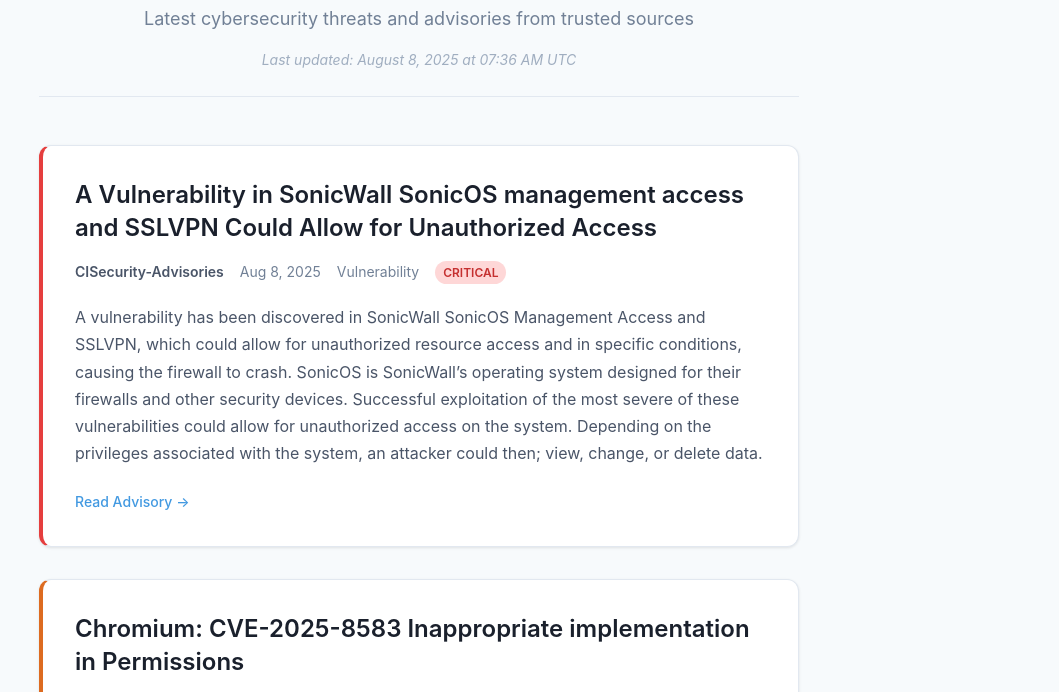
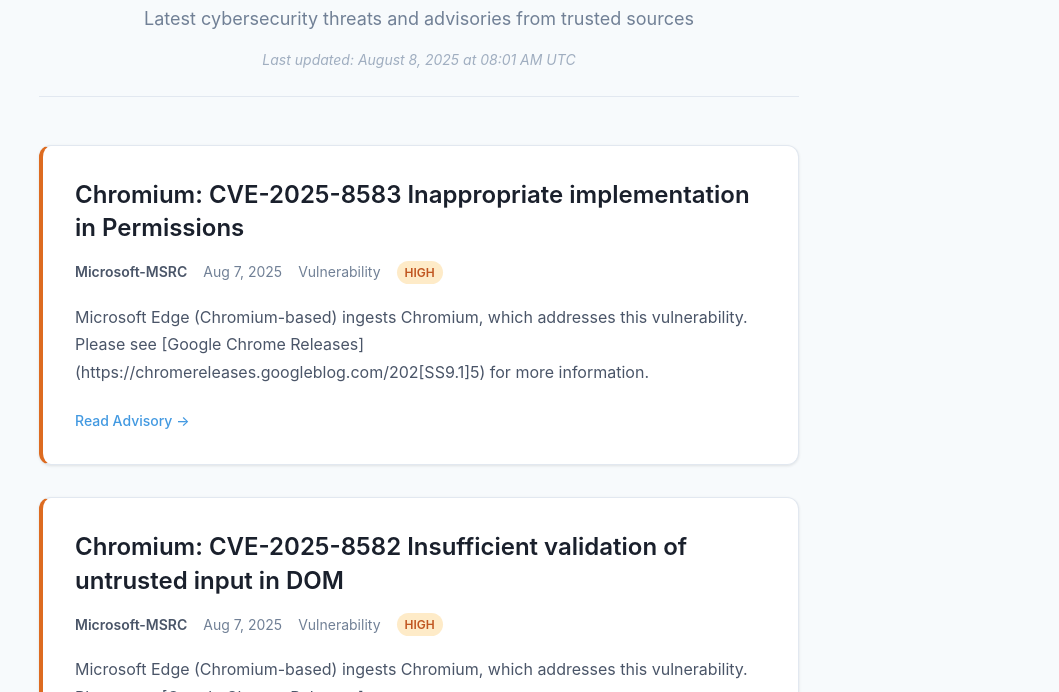
Before and after one commit to trymhaak/TI-Feed-Teams-Automation, a website: page docs/index.html in a window 1280 px wide. Shown: the part 85-777 px from the top of the page, without its empty margins (221-1280 px from the left). Drawn offline with Linux system fonts and the light colour scheme.

Commit message:
chore: update feed state and GitHub Pages - 2025-08-08 08:01 UTC

```diff
--- a/docs/index.html
+++ b/docs/index.html
@@ -276,33 +276,11 @@
         <div class="header">
             <h1>Threat Intelligence Feed</h1>
             <p>Latest cybersecurity threats and advisories from trusted sources</p>
-            <div class="last-updated">Last updated: August 8, 2025 at 07:36 AM UTC</div>
+            <div class="last-updated">Last updated: August 8, 2025 at 08:01 AM UTC</div>
         </div>
 
         <div class="feed-entries">
 
-    <article class="entry critical">
-        <h2 class="entry-title">
-            <a href="https://www.cisecurity.org/advisory/a-vulnerability-in-sonicwall-sonicos-management-access-and-sslvpn-could-allow-for-unauthorized-access_2024-097" target="_blank" rel="noopener noreferrer">A Vulnerability in SonicWall SonicOS management access and SSLVPN Could Allow for Unauthorized Access</a>
-        </h2>
-
-        <div class="entry-meta">
-            <span class="source">CISecurity-Advisories</span>
-            <span>Aug 8, 2025</span>
-            <span>Vulnerability</span>
-            <span class="priority critical">CRITICAL</span>
-        </div>
-
-        <div class="entry-description">
-            A vulnerability has been discovered in SonicWall SonicOS Management Access and SSLVPN, which could allow for unauthorized resource access and in specific conditions, causing the firewall to crash. SonicOS is SonicWall’s operating system designed for their firewalls and other security devices. Successful exploitation of the most severe of these vulnerabilities could allow for unauthorized access on the system. Depending on the privileges associated with the system, an attacker could then; view, change, or delete data.
-        </div>
-
-        <div class="entry-actions">
-            <a href="https://www.cisecurity.org/advisory/a-vulnerability-in-sonicwall-sonicos-management-access-and-sslvpn-could-allow-for-unauthorized-access_2024-097" target="_blank" rel="noopener noreferrer" class="read-more">
-                Read Advisory →
-            </a>
-        </div>
-    </article>
     <article class="entry high">
         <h2 class="entry-title">
             <a href="https://msrc.microsoft.com/update-guide/vulnerability/CVE-2025-8583" target="_blank" rel="noopener noreferrer">Chromium: CVE-2025-8583 Inappropriate implementation in Permissions</a>
```
